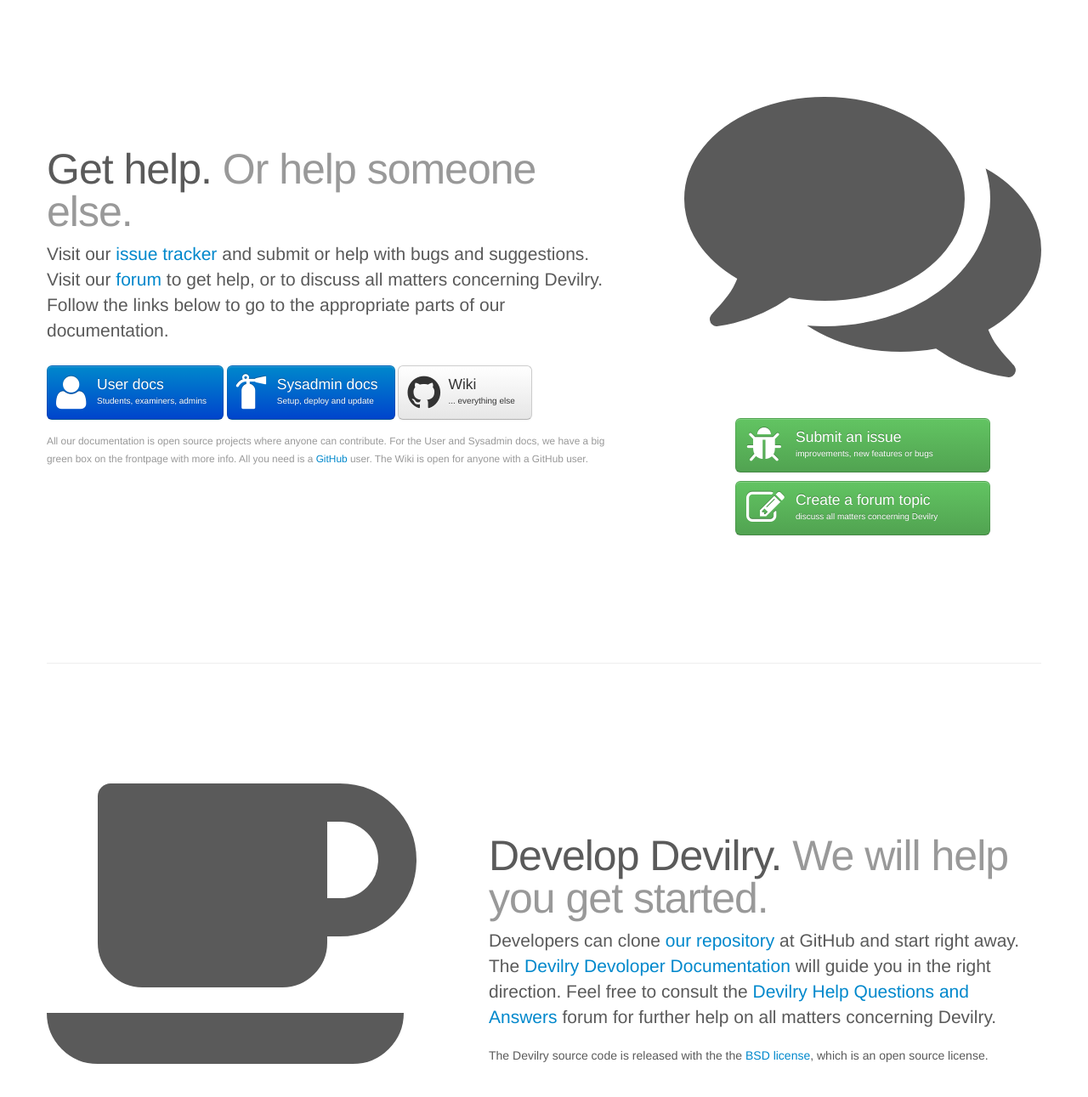
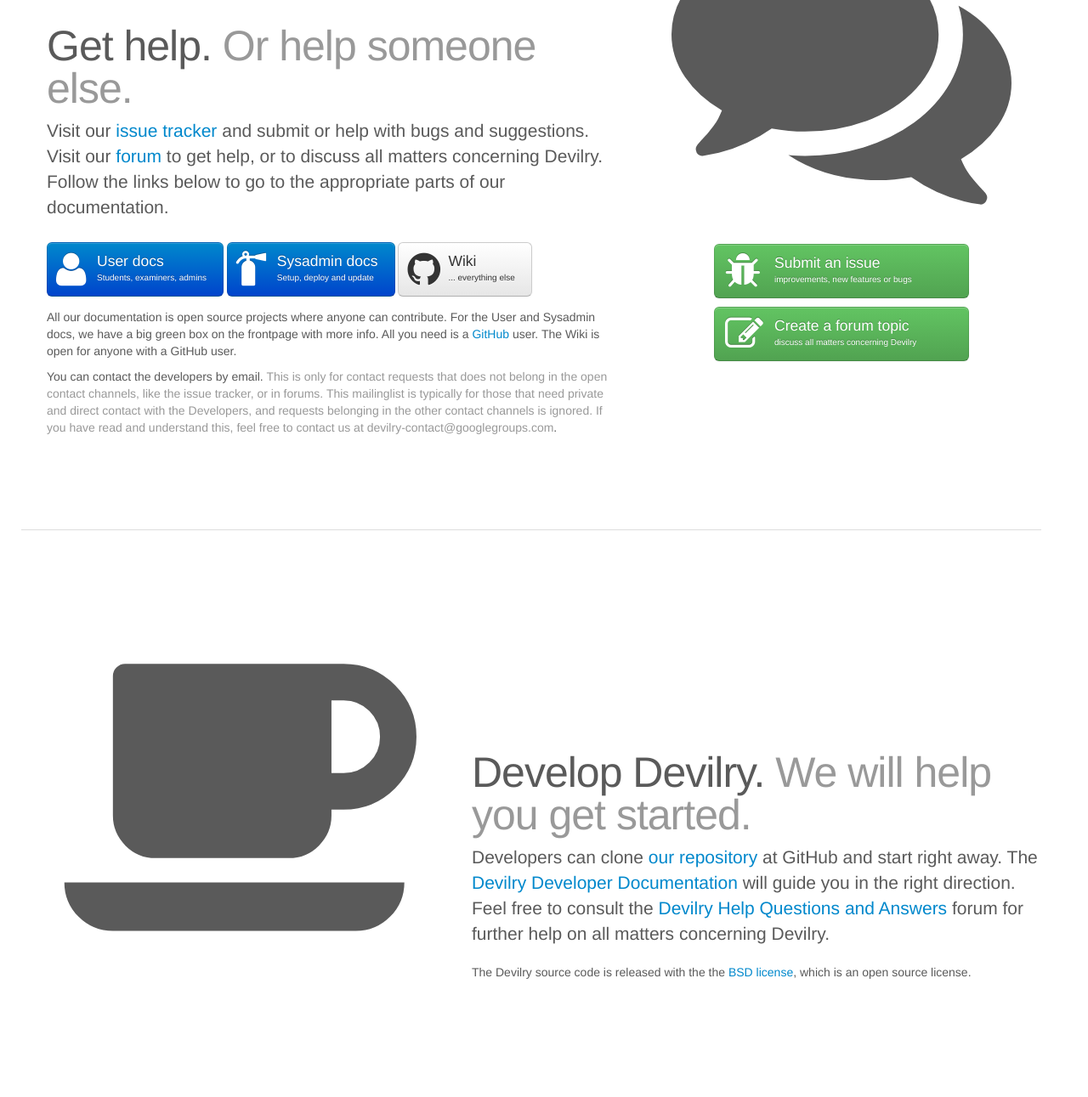
Before and after one commit to devilry/devilry.github.com, a Jekyll site: the page built from index.html, in a window 1280 px wide and 1400 px high, scrolled down 2288 px. Shown: the top 1291 px of the window at 85% size. Built offline with Jekyll 4.4.1, drawn with Linux system fonts in a browser that asks for light colours; some of the changed text lies outside the part shown.

Commit message:
Use a more mobile friendly layout.

```diff
--- a/index.html
+++ b/index.html
@@ -129,28 +129,11 @@
             <p><a class="btn" href="#develop">Read more&raquo;</a></p>
         </div><!-- /.span4 -->
     </div><!-- /.row -->
-
-
-
-    <div class="featurette" id="social">
-        <hr class="featurette-divider">
-
-        <div class="featurette-graphics">
-            <div class="fb-like-box stacked-box" data-href="{{ page.facebookurl }}" data-width="300" data-height="320" data-show-faces="true" data-stream="false" data-show-border="true" data-header="false"></div>
-            <div class="stacked-buttons">
-                <a class="btn btn-success btn-large" href="{{ page.issuetrackernewissueurl }}">
-                    <i class="icon-bug"></i>
-                    Submit an issue
-                    <small class="meta">improvements, new features or bugs</small>
-                </a>
-                <a class="btn btn-success btn-large" href="https://groups.google.com/forum/#!newtopic/devilry-help">
-                    <i class="icon-edit"></i>
-                    Create a forum topic
-                    <small class="meta">discuss all matters concerning Devilry</small>
-                </a>
-            </div>
 </div>
 
+<div class="container featurettes">
+    <div class="featurette row" id="social">
+        <div class="span7">
             <h2>Get involved. <span class="muted">Join a open and friendly community.</span></h2>
             <p class="lead">
                 Join us
@@ -173,15 +156,31 @@
                 contribution is considered to small.
             </p>
         </div>
+        <div class="span5 featurette-graphics">
+            <div class="facebook-box-wrapper">
+                <div class="fb-like-box" data-href="{{ page.facebookurl }}" data-width="300" data-height="320" data-show-faces="true" data-stream="false" data-show-border="true" data-header="false"></div>
+            </div>
+            <div class="stacked-buttons">
+                <a class="btn btn-success btn-large" href="{{ page.issuetrackernewissueurl }}">
+                    <i class="icon-bug"></i>
+                    Submit an issue
+                    <small class="meta">improvements, new features or bugs</small>
+                </a>
+                <a class="btn btn-success btn-large" href="https://groups.google.com/forum/#!newtopic/devilry-help">
+                    <i class="icon-edit"></i>
+                    Create a forum topic
+                    <small class="meta">discuss all matters concerning Devilry</small>
+                </a>
+            </div>
+        </div>
+    </div>
 
 
-    <div class="featurette" id="about">
-        <hr class="featurette-divider">
-
-        <div class="featurette-graphics">
-            <!--<img alt="Devilry logo" src="devilrylogo-large.png"/>-->
+    <div class="featurette row" id="about">
+        <div class="span5 featurette-graphics">
             <i class="icon-tag featurette-huge-icon"></i>
         </div>
+        <div class="span7">
             <h2>About Devilry. <span class="muted">Why people love it.</span></h2>
             <p class="lead">We focus on making it efficient and easy to provide
             feedback to students. This lets teachers/correctors focus on giving
@@ -210,29 +209,12 @@
             Informatics, UiO with plans of expanding to span across all departments
             at the The Faculty of Mathematics and Natural Sciences, UiO.</p>
         </div>
+    </div>
 
 
-    <div class="featurette" id="help">
-        <hr class="featurette-divider">
-
-        <div class="featurette-graphics">
-            <i class="icon-comments featurette-huge-icon"></i>
-            <div class="stacked-buttons">
-                <a class="btn btn-success btn-large" href="{{ page.issuetrackernewissueurl }}">
-                    <i class="icon-bug"></i>
-                    Submit an issue
-                    <small class="meta">improvements, new features or bugs</small>
-                </a>
-                <a class="btn btn-success btn-large" href="https://groups.google.com/forum/#!newtopic/devilry-help">
-                    <i class="icon-edit"></i>
-                    Create a forum topic
-                    <small class="meta">discuss all matters concerning Devilry</small>
-                </a>
-            </div>
-        </div>
+    <div class="featurette row" id="help">
+        <div class="span7">
             <h2>Get help. <span class="muted">Or help someone else.</span></h2>
-
-
             <p class="lead">
                 <!--The easiest way to start out is to give us a like at our-->
                 <!--<a href="{{ page.facebookurl }}">Facebook page</a>.-->
@@ -259,32 +241,57 @@
                     <small class="meta">... everything else</small>
                 </a>
             </p>
-      <p class="muted"><small>
+            <p>
                 All our documentation is open source projects where anyone can
                 contribute. For the User and Sysadmin docs, we have a big green box
                 on the frontpage with more info. All you need is a
                 <a href="http://github.com">GitHub</a> user. The Wiki is open for
                 anyone with a GitHub user.
-      </small></p>
+            </p>
 
+            <!--<h3>Contact us by email</h3>-->
+            <p>You can contact the developers by email. <span class="muted">This is only for contact
+            requests that does not belong in the open contact channels, like the
+            issue tracker, or in forums. This mailinglist is typically for those that
+            need private and direct contact with the Developers, and requests
+            belonging in the other contact channels is ignored. If you have read and
+            understand this, feel free to contact us at
+            <a href="mailto:devilry-contact@googlegroups.com" class="muted">devilry-contact@googlegroups.com</a></span>.
+            </p>
+        </div>
+        <div class="span5 featurette-graphics">
+            <i class="icon-comments featurette-huge-icon"></i>
+            <div class="stacked-buttons">
+                <a class="btn btn-success btn-large" href="{{ page.issuetrackernewissueurl }}">
+                    <i class="icon-bug"></i>
+                    Submit an issue
+                    <small class="meta">improvements, new features or bugs</small>
+                </a>
+                <a class="btn btn-success btn-large" href="https://groups.google.com/forum/#!newtopic/devilry-help">
+                    <i class="icon-edit"></i>
+                    Create a forum topic
+                    <small class="meta">discuss all matters concerning Devilry</small>
+                </a>
+            </div>
+        </div>
     </div>
 
-    <div class="featurette" id="develop">
-        <hr class="featurette-divider">
-
-        <div class="featurette-graphics">
+    <div class="featurette row" id="develop">
+        <div class="span5 featurette-graphics">
             <!--<img alt="Devilry logo" src="devilrylogo-large.png"/>-->
             <i class="icon-coffee featurette-huge-icon"></i>
         </div>
+        <div class="span7">
             <h2>Develop Devilry. <span class="muted">We will help you get started.</span></h2>
             <p class="lead">
                 Developers can clone <a href="{{ page.repourl }}">our repository</a>
                 at GitHub and start right away. The
-            <a href="http://devilry.readthedocs.org/en/latest/">Devilry Devoloper Documentation</a>
+                <a href="http://devilry.readthedocs.org/en/latest/">Devilry Developer Documentation</a>
                 will guide you in the right direction. Feel free to consult
                 the <a href="https://groups.google.com/forum/#!forum/devilry-help">Devilry Help Questions and Answers</a> forum for further help on all matters concerning Devilry.
             </p>
             <p>The Devilry source code is released with the the <a href="{{ page.licenseurl }}">BSD license</a>, which is an open source license.</p>
+        </div>
     </div>
 </div>
 
--- a/less/featurette.less
+++ b/less/featurette.less
@@ -1,6 +1,7 @@
 @featuretteMarginSides: 70px;
-@featuretteMarginTop: 120px;
-
+@featuretteGraphicsMarginTop: 150px;
+@featuretteGraphicsWidth: 440px; // NOTE: This is an estimate - we use font-sizes, which may not be exact, so instead we simply add a few pixels to be on the safe side.
+@featuretteVerticalSpacing: 100px;
 
 
 .btn-large {
@@ -11,23 +12,41 @@
 }
 
 
+.featurettes {
     .featurette {
-    //padding-top: @featuretteMarginTop; /* Vertically center images part 1: add padding above and below text. */
-    overflow: hidden; /* Vertically center images part 2: clear their floats. */
+        padding-top: @featuretteGraphicsMarginTop + @featuretteVerticalSpacing;
+        padding-bottom: @featuretteVerticalSpacing;
+        border-top: 1px solid #ddd;
 
-    .featurette-divider {
-          margin: 80px 0 @featuretteMarginTop+80px 0;
+        .featurette-graphics {
+            margin-top: -@featuretteGraphicsMarginTop;
+            text-align: center;
+            i.featurette-huge-icon {
+                font-size: 350px;
+                @media (min-width: 1200px) { /* Large desktop */
+                    font-size: 400px;
                 }
-    .featurette-graphics {
-        float: right;
-        margin: -@featuretteMarginTop 0 @featuretteMarginSides @featuretteMarginSides;
-        i.featurette-huge-icon {
-            font-size: 420px;
+                @media (min-width: 768px) and (max-width: 979px) { /* Portrait tablet to landscape and desktop */
+                    font-size: 280px;
                 }
+                @media (max-width: 767px) { /* Phones to portrait tablet */
+                    display: none;
+                }
+            }
+            @media (min-width: 320px) and (max-width: 320px) {
+                margin-left: -10px;
+                margin-right: -10px;
+            }
+            .facebook-box-wrapper,
             .stacked-buttons {
                 width: 300px;
                 .box-sizing(border-box);
                 margin: 0 auto 0 auto;
+            }
+            .facebook-box-wrapper {
+                overflow: hidden;
+            }
+            .stacked-buttons {
                 .btn {
                     margin-top: 10px;
                     display: block;
@@ -41,13 +60,23 @@
                         font-size: 45px;
                     }
                 }
+                @media (max-width: 480px) { /* Landscape phones and down */
+                    width: auto;
+                    .btn {
+                        display: block;
+                        margin-bottom: 10px;
                     }
                 }
-    &:nth-child(odd) {
+            }
+        }
+        @media (max-width: 767px) { /* Landscape phone to portrait tablet */
+            padding-top: @featuretteVerticalSpacing;
             .featurette-graphics {
-            float: left;
-            margin: -@featuretteMarginTop @featuretteMarginSides @featuretteMarginSides 0;
+                margin-top: 40px;
             }
+        }
+        &:first-child {
+            border-top: none;
         }
         h2 {
             font-size: 50px;
@@ -68,26 +97,12 @@
                     }
                     padding-left: 58px;
                     text-align: left;
+                    @media (max-width: 480px) { /* Landscape phones and down */
+                        display: block;
+                        margin-bottom: 10px;
                     }
                 }
             }
         }
-//.featurette-image {
-  //margin-top: -120px; /* Vertically center images part 3: negative margin up the image the same amount of the padding to center it. */
-//}
-
-/* Give some space on the sides of the floated elements so text doesn't run right into it. */
-//.featurette-image.pull-left {
-  //margin-right: 40px;
-//}
-//.featurette-image.pull-right {
-  //margin-left: 40px;
-//}
-
-/* Thin out the marketing headings */
-.featurette-heading {
-  font-size: 50px;
-  font-weight: 300;
-  line-height: 1;
-  letter-spacing: -1px;
     }
+}
--- a/less/imageCarousel.less
+++ b/less/imageCarousel.less
@@ -1,4 +1,5 @@
 #imageCarousel {
+    display: none;
   margin: 20px auto 20px auto;
   width: 702px;
   height: 429px;
```
Lines whose indentation alone changed are shown as unchanged.
